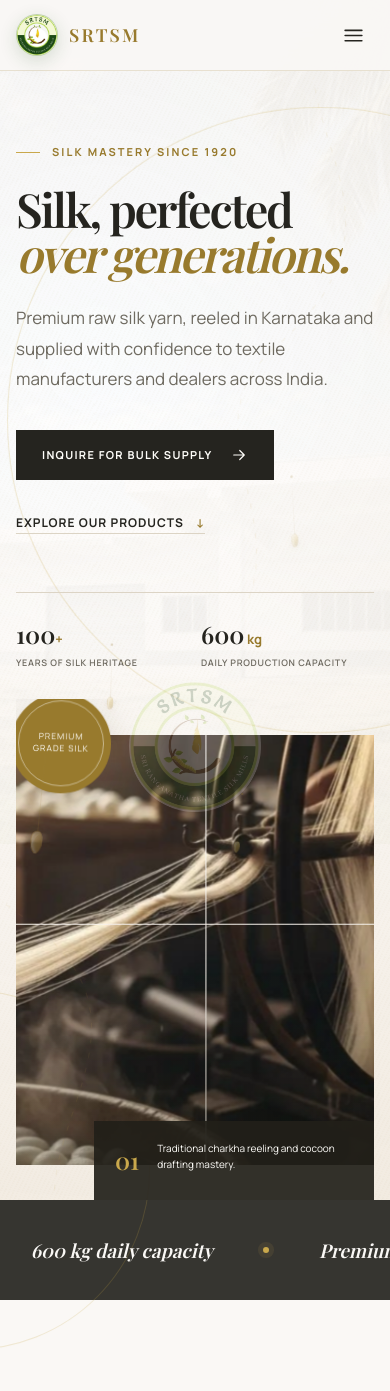
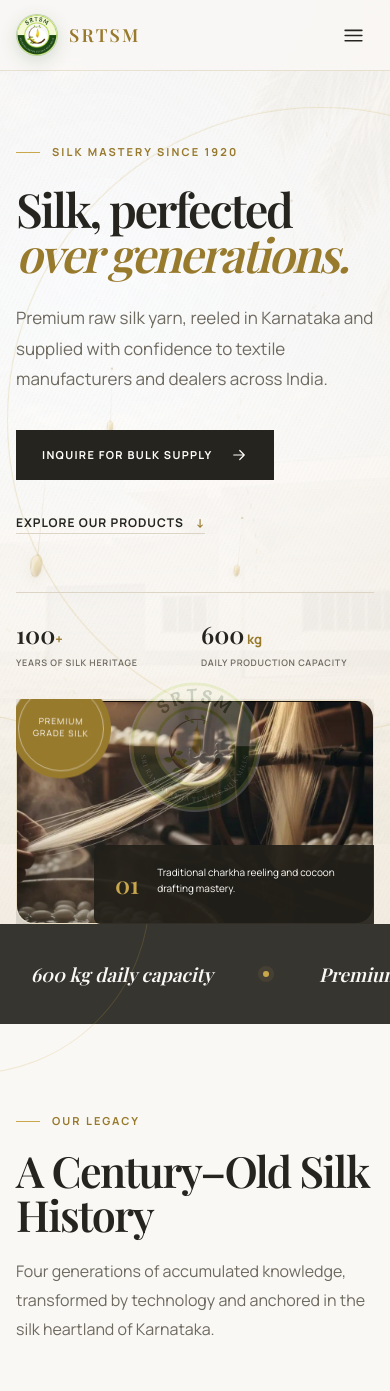
Before and after one commit to ayushgowdamj/SRTSM, a React (Vite) app: page / in a window 390 px wide. Shown: the top 1391 px of the page. Built offline with nearby package versions, Linux system fonts and the light colour scheme; a web font is replaced by a local one.

Commit message:
Adjust hero visual container to widescreen 16:10 aspect ratio and rounded frame to fit traditional silk reeling photo perfectly

```diff
--- a/src/index.css
+++ b/src/index.css
@@ -95,15 +95,15 @@ main, footer { position: relative; z-index: 1; }
 .hero__stats strong { font-family: var(--display); font-size: 29px; line-height: 1.1; }
 .hero__stats strong span { color: var(--gold-dark); font-size: .55em; font-family: var(--sans); }
 .hero__stats small { margin-top: 7px; color: var(--muted); font-size: 9px; font-weight: 600; letter-spacing: .08em; text-transform: uppercase; }
-.hero__visual { height: 610px; position: relative; align-self: end; animation: visualReveal 1.1s .2s cubic-bezier(.22,1,.36,1) both; }
-.hero__image { height: 550px; overflow: hidden; position: absolute; inset: 30px 0 0 35px; clip-path: inset(0 0 0 0); }
+.hero__visual { height: auto; aspect-ratio: 16 / 10; width: 100%; position: relative; align-self: center; animation: visualReveal 1.1s .2s cubic-bezier(.22,1,.36,1) both; }
+.hero__image { position: relative; width: 100%; aspect-ratio: 16 / 10; border-radius: 18px; overflow: hidden; box-shadow: 0 20px 50px rgba(20, 18, 14, 0.25); border: 1px solid rgba(201, 168, 76, 0.2); }
 .hero__image::after { content: ""; position: absolute; inset: 0; background: linear-gradient(to top, rgba(38,30,15,.32), transparent 45%); }
-.hero__image img { width: 100%; height: 100%; margin: 0; object-fit: cover; object-position: center center; filter: sepia(.08) saturate(.86); transform: translateY(var(--hero-parallax, 0)) scale(1.02); will-change: transform; }
-.hero__stamp { width: 118px; height: 118px; display: flex; align-items: center; justify-content: center; flex-direction: column; position: absolute; top: 0; left: -24px; z-index: 2; color: var(--white); background: var(--gold-dark); border-radius: 50%; box-shadow: 0 15px 40px rgba(50,40,20,.18); animation: stampFloat 4s ease-in-out infinite; }
+.hero__image img { width: 100%; height: 100%; object-fit: cover; object-position: center center; filter: saturate(0.95); transition: transform 0.8s ease; }
+.hero__stamp { width: 110px; height: 110px; display: flex; align-items: center; justify-content: center; flex-direction: column; position: absolute; top: -15px; left: -15px; z-index: 2; color: var(--white); background: var(--gold-dark); border-radius: 50%; box-shadow: 0 15px 40px rgba(50,40,20,.18); animation: stampFloat 4s ease-in-out infinite; }
 .hero__stamp::after { content: ""; position: absolute; inset: 7px; border: 1px solid rgba(255,255,255,.45); border-radius: 50%; }
 .hero__stamp strong { font-family: var(--display); font-size: 28px; line-height: 1; }
 .hero__stamp span { text-align: center; font-size: 8.5px; letter-spacing: .12em; line-height: 1.4; text-transform: uppercase; }
-.hero__caption { position: absolute; z-index: 2; bottom: 5px; right: -18px; width: 285px; display: flex; gap: 18px; padding: 19px 21px; color: var(--white); background: rgba(34,32,25,.92); }
+.hero__caption { position: absolute; z-index: 2; bottom: -12px; right: -12px; width: 285px; border-radius: 6px; display: flex; gap: 18px; padding: 19px 21px; color: var(--white); background: rgba(34,32,25,.92); }
 .hero__caption span { color: var(--gold); font-family: var(--display); font-size: 24px; }
 .hero__caption p { margin: 0; font-size: 10px; line-height: 1.6; }
 .hero__side-label { position: absolute; right: 10px; top: 43%; color: var(--muted); font-size: 8px; font-weight: 700; letter-spacing: .18em; text-transform: uppercase; writing-mode: vertical-rl; }
@@ -274,8 +274,8 @@ main, footer { position: relative; z-index: 1; }
   .nav__links { gap: 18px; }
   .nav__links > a:not(.button) { font-size: 10px; }
   .hero__grid { grid-template-columns: 1.08fr .8fr; gap: 25px; }
-  .hero__visual { height: 560px; }
-  .hero__image { height: 500px; }
+  .hero__visual { height: auto; }
+  .hero__image { height: auto; }
   .timeline { gap: 45px; }
   .factory__gallery { grid-template-columns: 1fr 1fr; height: 540px; }
 
@@ -300,8 +300,8 @@ main, footer { position: relative; z-index: 1; }
   .hero__actions { align-items: flex-start; flex-direction: column; }
   .hero__stats { gap: 12px; }
   .hero__stats strong { font-size: 24px; }
-  .hero__visual { width: 100%; height: 500px; }
-  .hero__image { inset: 35px 0 0; height: 430px; }
+  .hero__visual { width: 100%; height: auto; }
+  .hero__image { height: auto; }
   .hero__stamp { left: -5px; width: 100px; height: 100px; }
   .hero__caption { right: -5px; bottom: 0; }
   .hero__side-label { display: none; }
```
